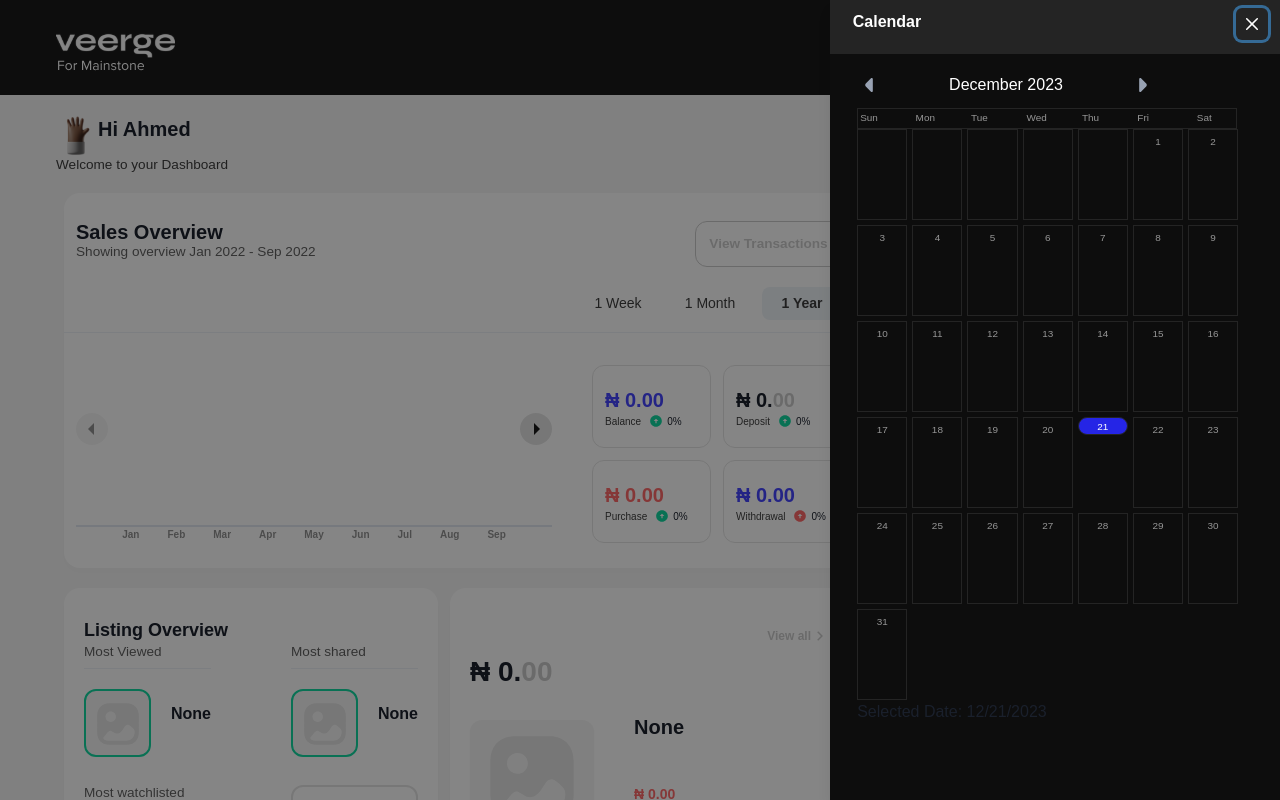
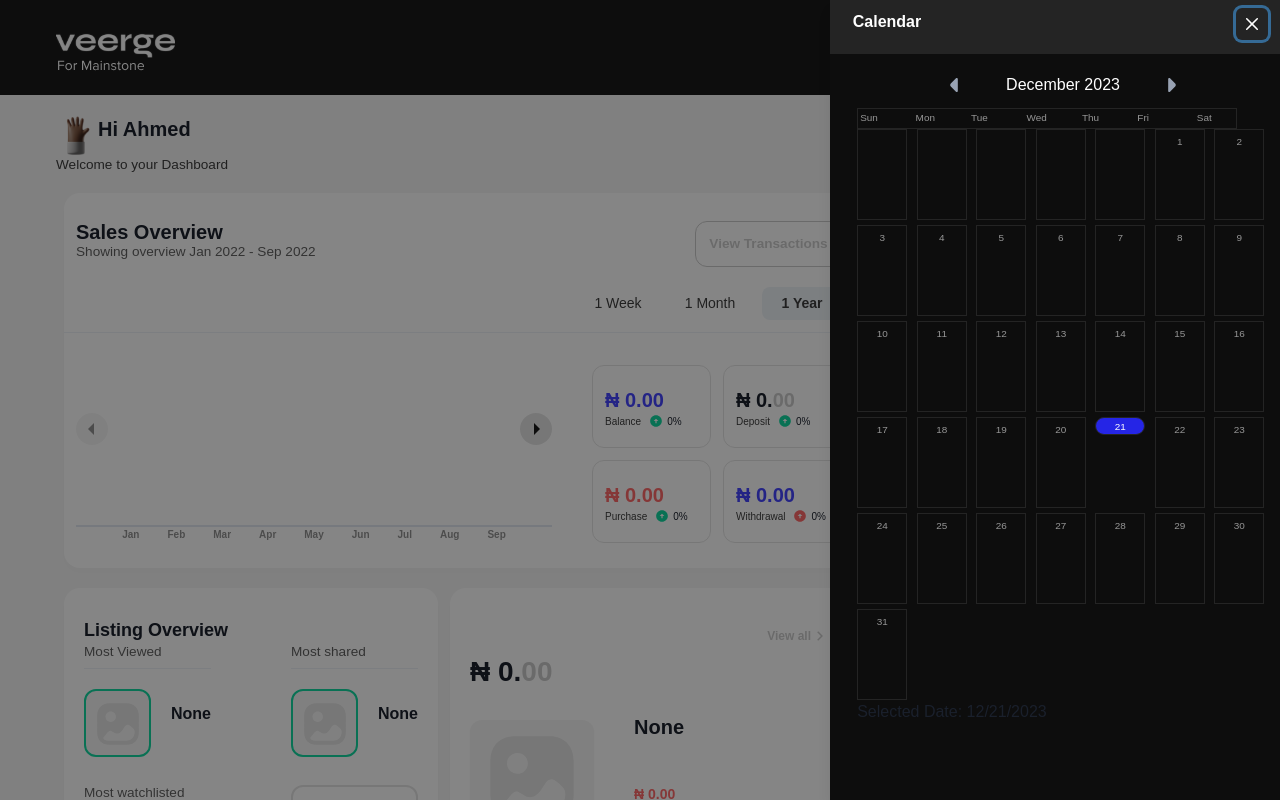
Before and after one commit to femigabriel/Myxellia-demo, a Next.js app: page / in a window 1280 px wide. Both pictures are taken after a click on the picture 931 px from the left and 48 px from the top of the page. Shown: the top 800 px of the page. Built offline with nearby package versions, Linux system fonts and the light colour scheme; a web font is replaced by a local one.

Commit message:
footer fixes

```diff
--- a/src/app/globals.css
+++ b/src/app/globals.css
@@ -154,15 +154,14 @@ h3 {
   padding-inline-end: 0 !important;
 }
 .main {
-  width: 20rem;
+  /* width: 20rem; */
   padding: 0.7rem;
   margin-left: 1rem;
-  /* border: 1px solid blue; */
 }
 .header {
   display: flex;
   margin-bottom: 0.7rem;
-  justify-content: space-between;
+  justify-content: center;
   align-items: center;
   color: #ffff;
 }
--- a/src/components/dashboard/CalendarDrawer.tsx
+++ b/src/components/dashboard/CalendarDrawer.tsx
@@ -122,7 +122,7 @@ export const CalendarDrawer = () => {
                     onClick={onOpen}
                   />
                 </button>
-                <h2 className="text-white">
+                <h2 className="text-white lg:mx-10 mx-3 text-base">
                   {sDate.toLocaleString("default", {
                     month: "long",
                     year: "numeric",
--- a/src/components/layout/Header.tsx
+++ b/src/components/layout/Header.tsx
@@ -47,7 +47,7 @@ export const Header = () => {
             <Menu>
               <MenuButton>
                 <div className="flex">
-                  <div className="flex gap-5">
+                  <div className="flex gap-2">
                     <div className="flex">
                       <Image
                         width={50}
```
